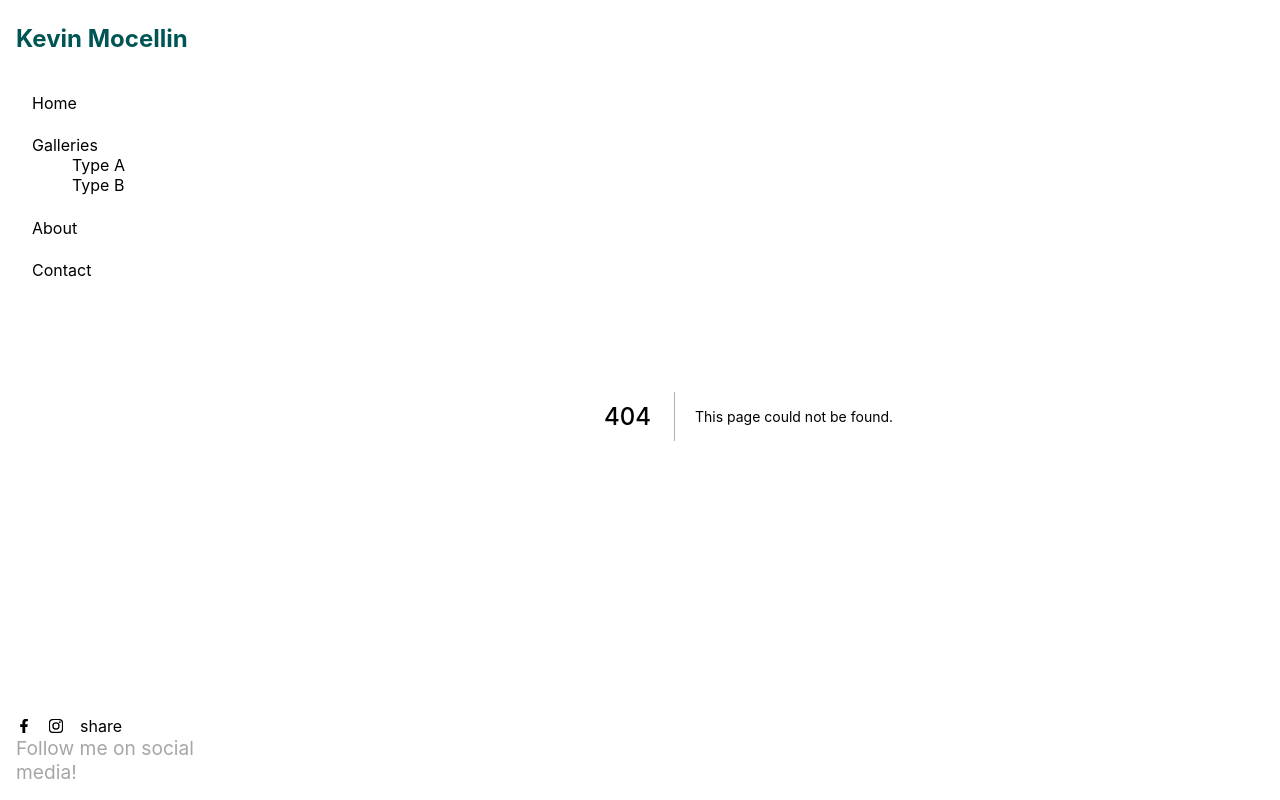
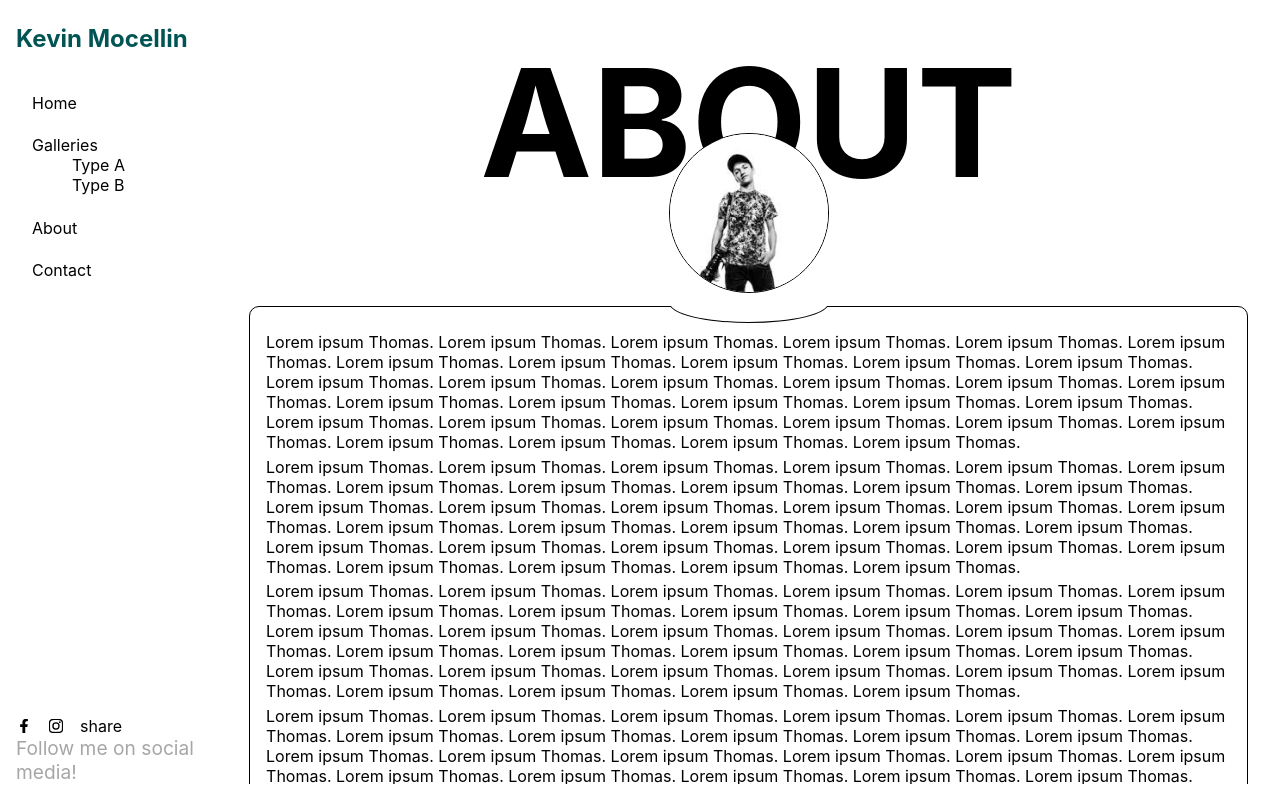
Before and after one commit to thomasmocellin/illustrator, a Next.js app: page /about in a window 1280 px wide. Before the commit this address had no page. Built offline with nearby package versions, Linux system fonts and the light colour scheme.

Commit message:
"About" page basic layout

```diff
--- a/components/menu-hamburger/menu-hamburger.component.tsx
+++ b/components/menu-hamburger/menu-hamburger.component.tsx
@@ -38,7 +38,7 @@ export function MenuHamburger(props: MenuHamburgerProps) {
                             </ul>
                         </li>
                         <li>
-                            <Link href='/homepage'>
+                            <Link href='/about'>
                                 <a>About</a>
                             </Link>
                         </li>
--- a/pages/_app.tsx
+++ b/pages/_app.tsx
@@ -2,7 +2,7 @@ import type { AppProps } from 'next/app';
 import { Navbar } from '../containers/navbar/navbar.container';
 
 import '../styles/globals.scss';
-import style from '../styles/app.module.scss';
+import style from '../styles/pages/app.module.scss';
 
 function MyApp({ Component, pageProps }: AppProps) {
     return (
--- /dev/null
+++ b/pages/about.tsx
@@ -0,0 +1,40 @@
+import type { NextPage } from 'next';
+
+import kevinImg from '../assets/kevin-dummy.jpg';
+import style from '../styles/pages/about.module.scss';
+
+const dummyText = `Lorem ipsum Thomas. Lorem ipsum Thomas. Lorem ipsum Thomas. Lorem ipsum Thomas.
+Lorem ipsum Thomas. Lorem ipsum Thomas. Lorem ipsum Thomas. Lorem ipsum Thomas.
+Lorem ipsum Thomas. Lorem ipsum Thomas. Lorem ipsum Thomas. Lorem ipsum Thomas.
+Lorem ipsum Thomas. Lorem ipsum Thomas. Lorem ipsum Thomas. Lorem ipsum Thomas.
+Lorem ipsum Thomas. Lorem ipsum Thomas. Lorem ipsum Thomas. Lorem ipsum Thomas.
+Lorem ipsum Thomas. Lorem ipsum Thomas. Lorem ipsum Thomas. Lorem ipsum Thomas.
+Lorem ipsum Thomas. Lorem ipsum Thomas. Lorem ipsum Thomas. Lorem ipsum Thomas.
+Lorem ipsum Thomas. Lorem ipsum Thomas. Lorem ipsum Thomas. Lorem ipsum Thomas.`;
+
+const About: NextPage = () => {
+    return (
+        <div className={style.container}>
+            <h2>ABOUT</h2>
+            <img src={kevinImg.src} />
+            <div className={style.curve}></div>
+            <div className={style.text}>
+                <p>{dummyText}</p>
+                <p>{dummyText}</p>
+                <p>{dummyText}</p>
+                <p>{dummyText}</p>
+                <p>{dummyText}</p>
+                <p>{dummyText}</p>
+                <p>{dummyText}</p>
+            </div>
+        </div>
+    );
+};
+
+export async function getStaticProps() {
+    return {
+        props: {},
+    };
+}
+
+export default About;
--- a/styles/app.module.scss
+++ /dev/null
@@ -1,41 +0,0 @@
-@import '../styles/breakpoints.scss';
-
-.container {
-    padding: 0;
-    margin: 0;
-
-    width: 100vw;
-    height: 100vh;
-
-    display: flex;
-    flex-direction: column;
-
-    @include breakpoint(desktop) {
-        flex-direction: row;
-    }
-
-    .navbar {
-        width: 100vw;
-        padding: 0.3rem 0.5rem;
-
-        @include breakpoint(desktop) {
-            width: unset;
-            padding: 1rem;
-            flex-basis: 20%;
-            min-width: 10rem;
-            max-width: 25rem;
-        }
-    }
-
-    .page {
-        overflow-y: auto;
-        width: 100vw;
-        padding: 0.3rem 0.5rem;
-
-        @include breakpoint(desktop) {
-            padding: 1rem;
-        }
-
-        flex-grow: 1;
-    }
-}
--- /dev/null
+++ b/styles/pages/about.module.scss
@@ -0,0 +1,71 @@
+$curve-depression: 20px;
+$curve-offset: 3px;
+$img-size: 10rem;
+
+.container {
+    padding: 1rem;
+
+    display: flex;
+    flex-direction: column;
+    align-items: center;
+
+    & > h2 {
+        position: relative;
+        z-index: 1;
+
+        margin: 0;
+        font-size: xx-large;
+        font-size: 150px;
+    }
+
+    & > img {
+        z-index: 3;
+
+        position: relative;
+        width: $img-size;
+        height: $img-size;
+
+        margin-top: -$img-size / 2;
+        margin-bottom: -$curve-depression / 2;
+        border: 1px solid black;
+        border-radius: 50%;
+        object-fit: cover;
+    }
+
+    .curve {
+        position: relative;
+        z-index: 2;
+        width: $img-size;
+        height: $curve-depression * 2;
+
+        margin-bottom: -$curve-depression + $curve-offset;
+        border: 1px solid black;
+        border-radius: 50%;
+
+        background-color: white;
+
+        &::before {
+            content: '';
+            display: block;
+            position: absolute;
+            top: -2px;
+            width: 110%;
+            left: -5%;
+            border-top: $curve-depression + $curve-offset + 1px solid white;
+        }
+    }
+
+    .text {
+        position: relative;
+        z-index: 1;
+
+        padding: 1rem;
+        padding-top: max(1rem, $curve-depression);
+        border: 1px solid black;
+        border-radius: 10px;
+
+        & > p {
+            margin: 0.3rem 0;
+        }
+    }
+}
--- /dev/null
+++ b/styles/pages/app.module.scss
@@ -0,0 +1,67 @@
+@import '../../styles/breakpoints.scss';
+
+.container {
+    padding: 0;
+    margin: 0;
+
+    width: 100vw;
+    height: 100vh;
+
+    display: flex;
+    flex-direction: column;
+
+    @include breakpoint(desktop) {
+        flex-direction: row;
+    }
+
+    .navbar {
+        width: 100vw;
+        padding: 0.3rem 0.5rem;
+
+        @include breakpoint(desktop) {
+            width: unset;
+            padding: 1rem;
+            flex-basis: 20%;
+            min-width: 10rem;
+            max-width: 25rem;
+        }
+    }
+
+    .page {
+        overflow-y: auto;
+        width: 100vw;
+        padding: 0 0.5rem;
+        margin: 0.3rem 0;
+
+        @include breakpoint(desktop) {
+            padding: 0 1rem;
+            margin: 1rem 0;
+        }
+
+        flex-grow: 1;
+
+        // Scrollbar
+        &::-webkit-scrollbar-track {
+            -webkit-box-shadow: inset 0 0 6px rgba(0, 0, 0, 0.3);
+            background-color: #f5f5f5;
+            border-radius: 10px;
+        }
+        &::-webkit-scrollbar {
+            width: 10px;
+            background-color: #f5f5f5;
+        }
+        &::-webkit-scrollbar-thumb {
+            background-color: rgb(0, 84, 84);
+            background-image: -webkit-linear-gradient(
+                90deg,
+                rgba(255, 255, 255, 0.2) 25%,
+                transparent 25%,
+                transparent 50%,
+                rgba(255, 255, 255, 0.2) 50%,
+                rgba(255, 255, 255, 0.2) 75%,
+                transparent 75%,
+                transparent
+            );
+        }
+    }
+}
--- a/styles/pages/homepage.module.scss
+++ b/styles/pages/homepage.module.scss
@@ -1,2 +1,9 @@
 .container {
+    .page {
+        &::-webkit-scrollbar-track {
+            -webkit-box-shadow: inset 0 0 6px rgba(0, 0, 0, 0.3);
+            background-color: #f5f5f5;
+            border-radius: 10px;
+        }
+    }
 }
```
Also changed, not shown: assets/kevin-dummy.jpg (added).
